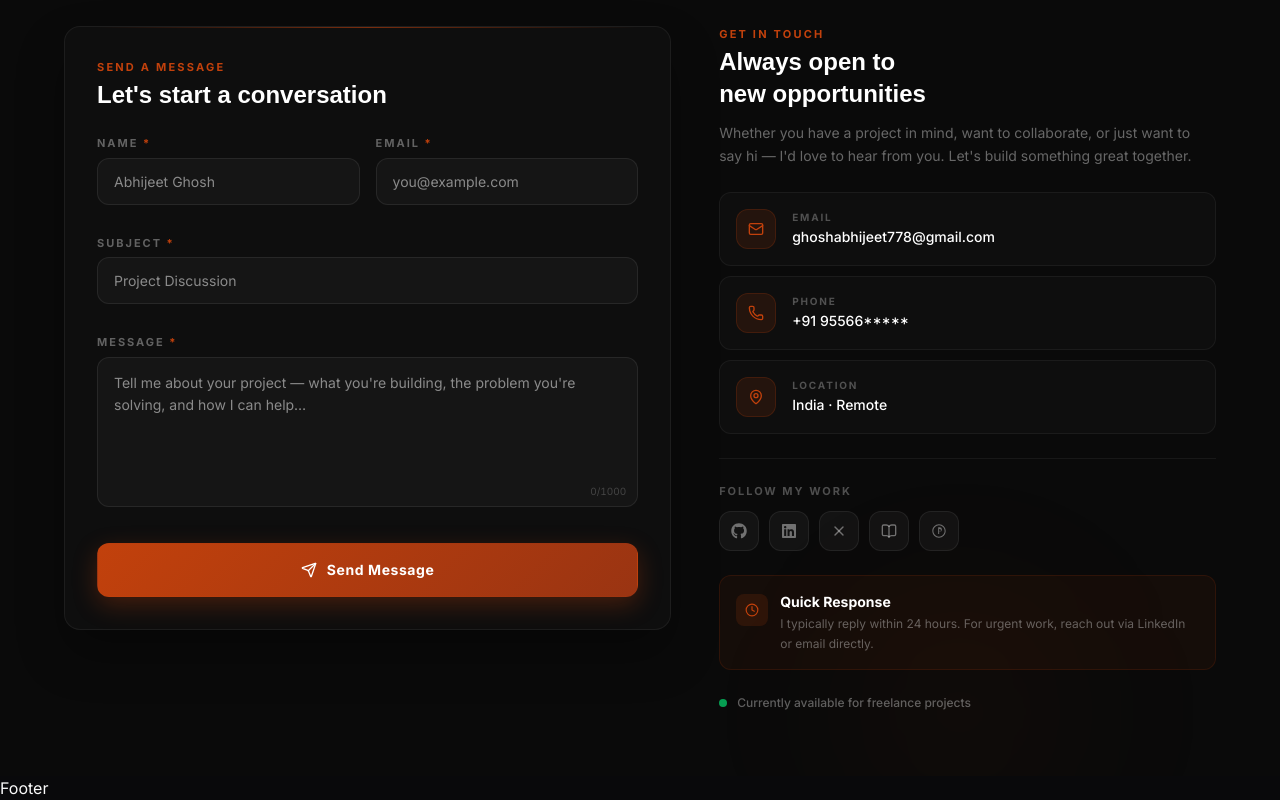
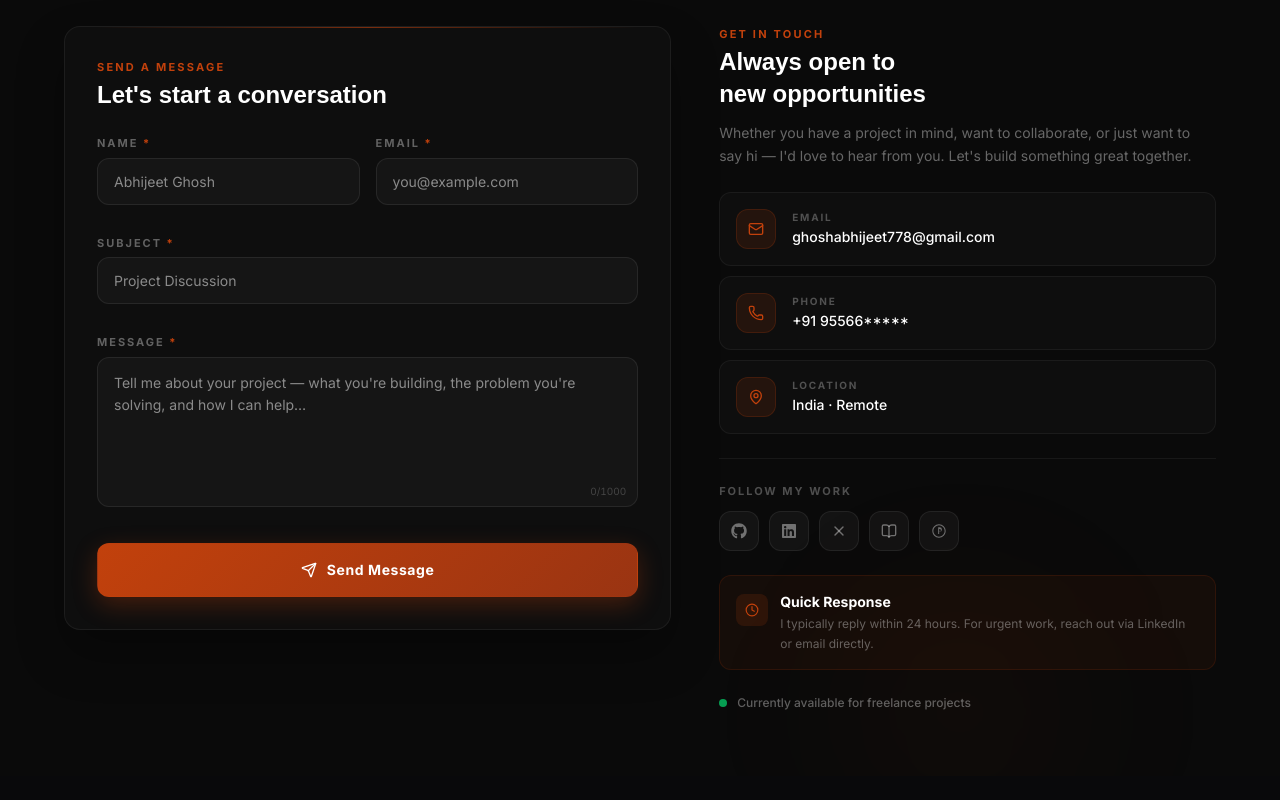
Before and after one commit to Abhijeet231/My-Portfolio-, a React (Vite) app: page / in a window 1280 px wide. Shown: the part 4260-5060 px from the top of the page. Built offline with nearby package versions, Linux system fonts and the light colour scheme.

Commit message:
feat: update Footer component to apply opacity styling

```diff
--- a/src/components/common/Footer.jsx
+++ b/src/components/common/Footer.jsx
@@ -2,7 +2,7 @@ import React from 'react'
 
 const Footer = () => {
   return (
-    <div>Footer</div>
+    <div className='opacity-0'>Footer</div>
   )
 }
 
```
